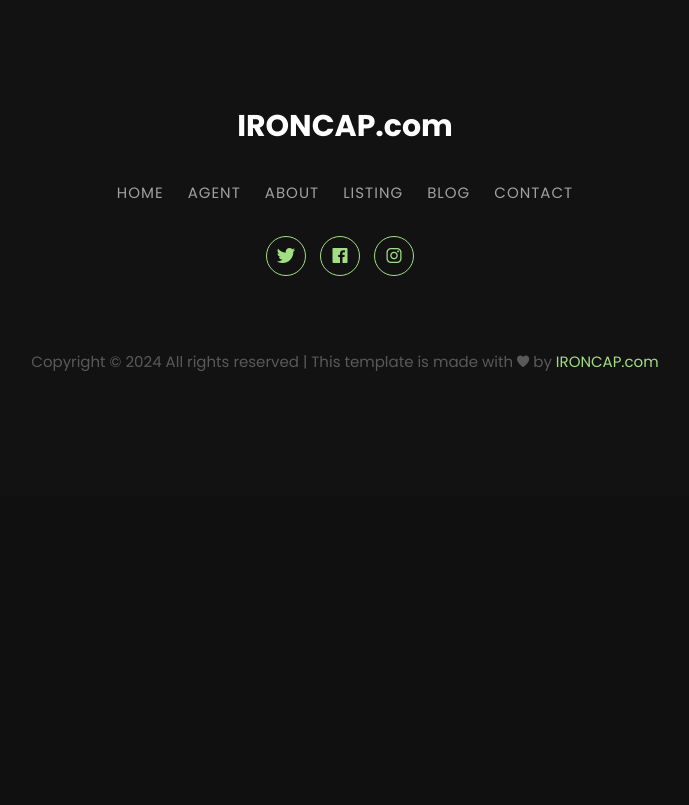
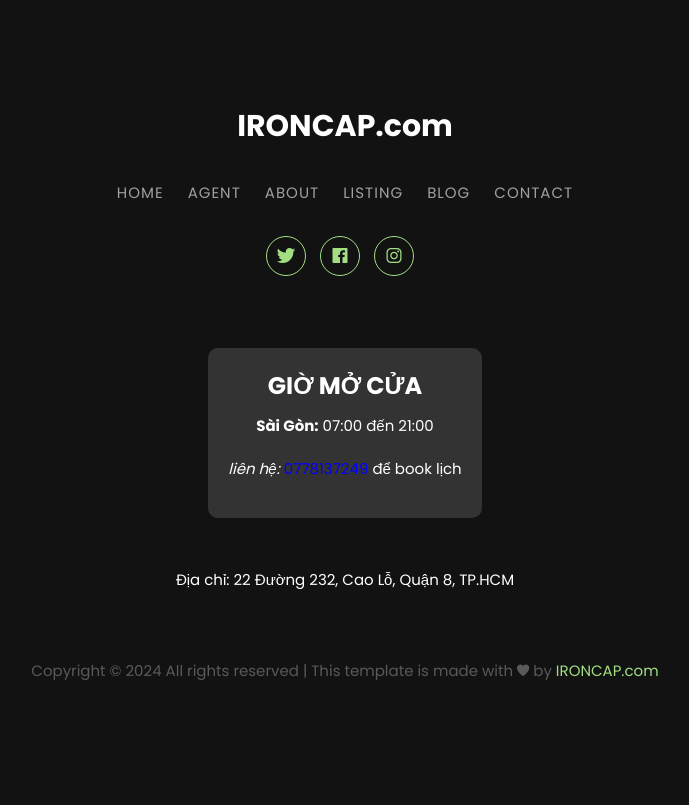
Before and after one commit to Nhut-Tan/bookingHairSalon, a PHP site: page / in a window 1280 px wide. Shown: the part 1314-2119 px from the top of the page, without its empty margins (295-984 px from the left). Before the commit the page ends 1685 px from the top, so only its background shows below. Run offline with PHP 8.4, Linux system fonts and the light colour scheme; data that the repository does not hold is empty; style sheets or scripts are compiled from the project's sources.

Commit message:
them thong tin footer

```diff
--- a/View/user/footer.php
+++ b/View/user/footer.php
@@ -22,6 +22,27 @@
         </div>
       </div>
       <div class="row mt-5">
+    <div class="col-md-12 text-center">
+        <div class="opening-hours" style="background-color: #333; padding: 20px; border-radius: 10px; display: inline-block; max-width: 500px; margin: 0 auto; color: #fff;">
+            <h2 class="title" style="font-size: 24px; font-weight: bold; text-transform: uppercase; color: #fff;">Giờ Mở Cửa</h2>
+            <div class="locations">
+                <p style="color: #fff;"><strong>Sài Gòn:</strong> 07:00 đến 21:00</p>
+            </div>
+            <div class="note">
+                <p style="color: #fff;"><em> liên hệ:</em> <a href="tel:0963861996" style="color: #00f; text-decoration: none;">0778137249</a> để book lịch</p>
+            </div>
+        </div>
+    </div>
+</div>
+<div class="row mt-5">
+    <div class="col-md-12 text-center">
+        <p class="address" style="color: #fff;">
+            Địa chỉ: 22 Đường 232, Cao Lỗ, Quận 8, TP.HCM
+        </p>
+    </div>
+</div>
+
+      <div class="row mt-5">
         <div class="col-md-12 text-center">
           <p class="copyright"><!-- Link back to Colorlib can't be removed. Template is licensed under CC BY 3.0. -->
             Copyright &copy;
```
Also changed, not shown: Public/user/hinhkm/1.png (added).
